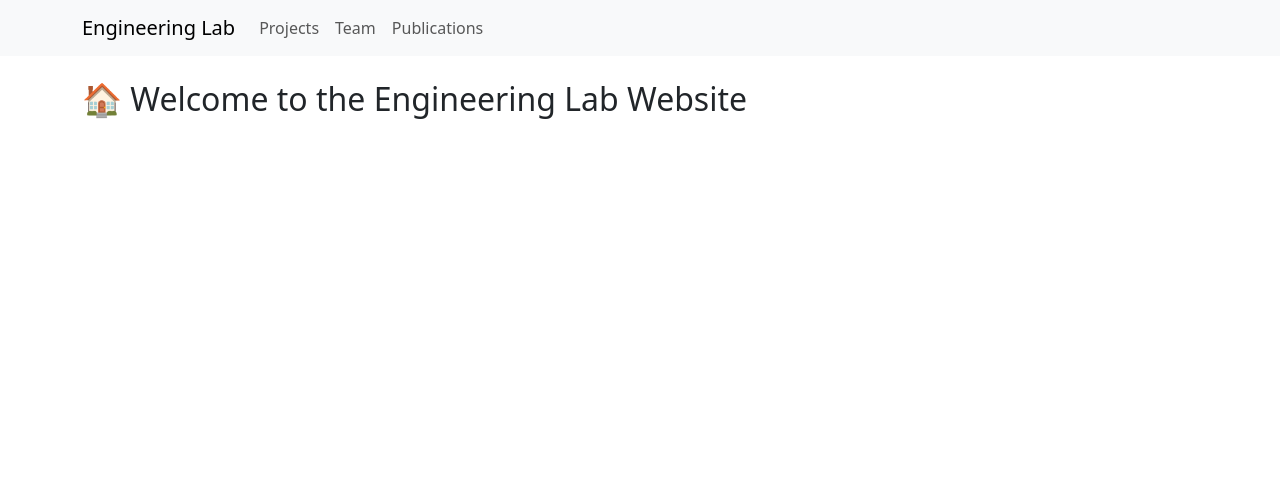
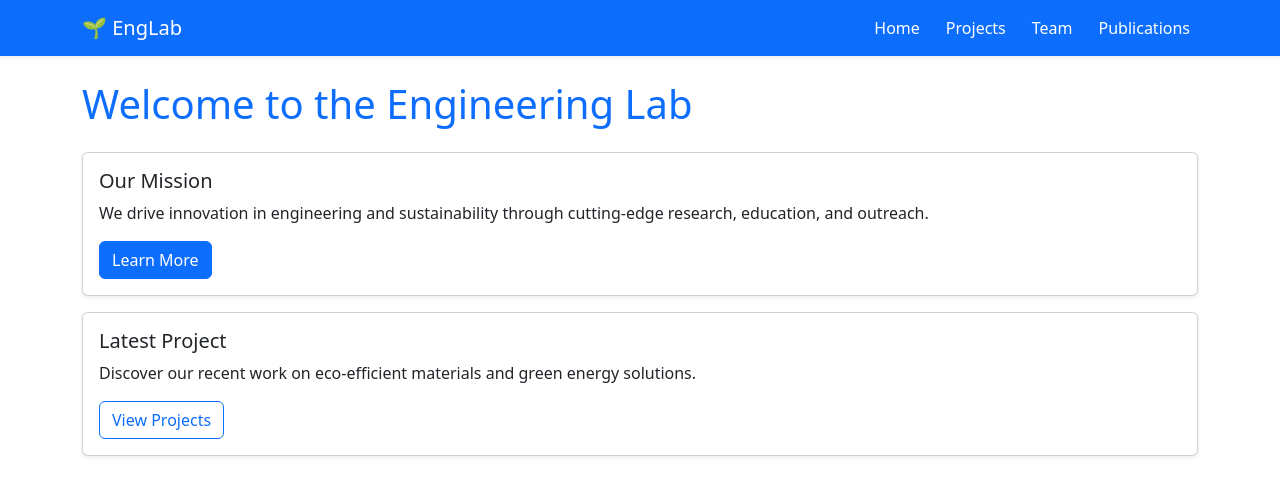
Before and after one commit to ozakio/lab_website, a React (Vite) app in the folder client/: page / in a window 1280 px wide. Shown: the top 496 px of the page. Built offline with nearby package versions, Linux system fonts and the light colour scheme.

Commit message:
after adding bootstrap animations

```diff
--- a/client/package.json
+++ b/client/package.json
@@ -11,6 +11,7 @@
   },
   "dependencies": {
     "bootstrap": "^5.3.7",
+    "framer-motion": "^12.19.1",
     "react": "^19.1.0",
     "react-bootstrap": "^2.10.10",
     "react-dom": "^19.1.0",
--- a/client/src/App.jsx
+++ b/client/src/App.jsx
@@ -1,5 +1,9 @@
-import { Container, Navbar, Nav } from 'react-bootstrap';
-import { Routes, Route, Link } from 'react-router-dom';
+import { Container } from 'react-bootstrap';
+import { Routes, Route } from 'react-router-dom';
+import { motion } from 'framer-motion';
+
+import AnimatedNavbar from './components/AnimatedNavbar';
+
 import Home from './pages/Home';
 import Projects from './pages/Projects';
 import Team from './pages/Team';
@@ -8,27 +12,30 @@ import Publications from './pages/Publications';
 function App() {
   return (
     <>
-      <Navbar bg="light" expand="lg">
-        <Container>
-          <Navbar.Brand as={Link} to="/">Engineering Lab</Navbar.Brand>
-          <Nav className="me-auto">
-            <Nav.Link as={Link} to="/projects">Projects</Nav.Link>
-            <Nav.Link as={Link} to="/team">Team</Nav.Link>
-            <Nav.Link as={Link} to="/publications">Publications</Nav.Link>
-          </Nav>
-        </Container>
-      </Navbar>
+      <AnimatedNavbar />
 
       <Container className="mt-4">
         <Routes>
-          <Route path="/" element={<Home />} />
-          <Route path="/projects" element={<Projects />} />
-          <Route path="/team" element={<Team />} />
-          <Route path="/publications" element={<Publications />} />
+          <Route path="/" element={<AnimatedPage><Home /></AnimatedPage>} />
+          <Route path="/projects" element={<AnimatedPage><Projects /></AnimatedPage>} />
+          <Route path="/team" element={<AnimatedPage><Team /></AnimatedPage>} />
+          <Route path="/publications" element={<AnimatedPage><Publications /></AnimatedPage>} />
         </Routes>
       </Container>
     </>
   );
 }
 
+// Animation wrapper for pages
+const AnimatedPage = ({ children }) => (
+  <motion.div
+    initial={{ opacity: 0, y: 30 }}
+    animate={{ opacity: 1, y: 0 }}
+    exit={{ opacity: 0, y: -30 }}
+    transition={{ duration: 0.4 }}
+  >
+    {children}
+  </motion.div>
+);
+
 export default App;
--- /dev/null
+++ b/client/src/components/AnimatedNavbar.jsx
@@ -0,0 +1,47 @@
+import { Container, Navbar, Nav } from 'react-bootstrap';
+import { Link, useLocation } from 'react-router-dom';
+import { motion } from 'framer-motion';
+import './navbar.css'; // 👈 Add this for custom styling
+
+const AnimatedNavbar = () => {
+  const location = useLocation();
+
+  return (
+    <motion.div
+      key={location.pathname}
+      initial={{ y: -80, opacity: 0 }}
+      animate={{ y: 0, opacity: 1 }}
+      transition={{ duration: 0.6, ease: "easeOut" }}
+    >
+      <Navbar bg="primary" variant="dark" expand="lg" sticky="top" className="shadow-sm">
+        <Container>
+          <Navbar.Brand as={Link} to="/">🌱 EngLab</Navbar.Brand>
+          <Navbar.Toggle aria-controls="lab-navbar" />
+          <Navbar.Collapse id="lab-navbar">
+            <Nav className="ms-auto nav-pill-container">
+              <FancyNavLink to="/" label="Home" />
+              <FancyNavLink to="/projects" label="Projects" />
+              <FancyNavLink to="/team" label="Team" />
+              <FancyNavLink to="/publications" label="Publications" />
+            </Nav>
+          </Navbar.Collapse>
+        </Container>
+      </Navbar>
+    </motion.div>
+  );
+};
+
+const FancyNavLink = ({ to, label }) => (
+  <motion.div
+    whileHover={{ scale: 1.05 }}
+    whileTap={{ scale: 0.95 }}
+    transition={{ type: 'spring', stiffness: 300 }}
+    className="nav-pill"
+  >
+    <Nav.Link as={Link} to={to} className="nav-pill-link">
+      {label}
+    </Nav.Link>
+  </motion.div>
+);
+
+export default AnimatedNavbar;
--- /dev/null
+++ b/client/src/components/navbar.css
@@ -0,0 +1,25 @@
+.nav-pill-container {
+  gap: 10px;
+}
+
+.nav-pill {
+  border-radius: 999px;
+  overflow: hidden;
+  transition: background-color 0.3s ease;
+}
+
+.nav-pill-link {
+  padding: 8px 16px;
+  border-radius: 999px;
+  background-color: transparent;
+  color: #ffffff;
+  font-weight: 500;
+  text-decoration: none;
+  display: inline-block;
+  transition: background-color 0.3s ease, color 0.3s ease;
+}
+
+.nav-pill-link:hover {
+  background-color: rgba(255, 255, 255, 0.2);
+  color: #ffffff;
+}
--- a/client/src/pages/home.jsx
+++ b/client/src/pages/home.jsx
@@ -1,4 +1,32 @@
+import { Card, Button } from 'react-bootstrap';
+import { motion } from 'framer-motion';
+
 function Home() {
-  return <h2>🏠 Welcome to the Engineering Lab Website</h2>;
+  return (
+    <motion.div>
+      <h1 className="mb-4 text-primary">Welcome to the Engineering Lab</h1>
+
+      <Card className="shadow-sm mb-3">
+        <Card.Body>
+          <Card.Title>Our Mission</Card.Title>
+          <Card.Text>
+            We drive innovation in engineering and sustainability through cutting-edge research, education, and outreach.
+          </Card.Text>
+          <Button variant="primary">Learn More</Button>
+        </Card.Body>
+      </Card>
+
+      <Card className="shadow-sm">
+        <Card.Body>
+          <Card.Title>Latest Project</Card.Title>
+          <Card.Text>
+            Discover our recent work on eco-efficient materials and green energy solutions.
+          </Card.Text>
+          <Button variant="outline-primary">View Projects</Button>
+        </Card.Body>
+      </Card>
+    </motion.div>
+  );
 }
+
 export default Home;
```
Also changed, not shown: 1 other file (tests, documents, lock files or other folders).
